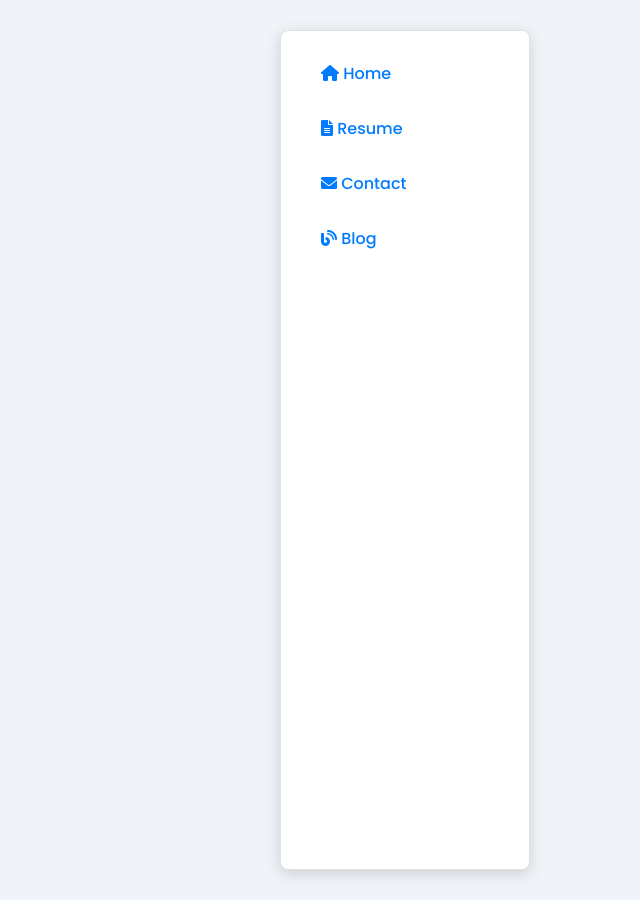
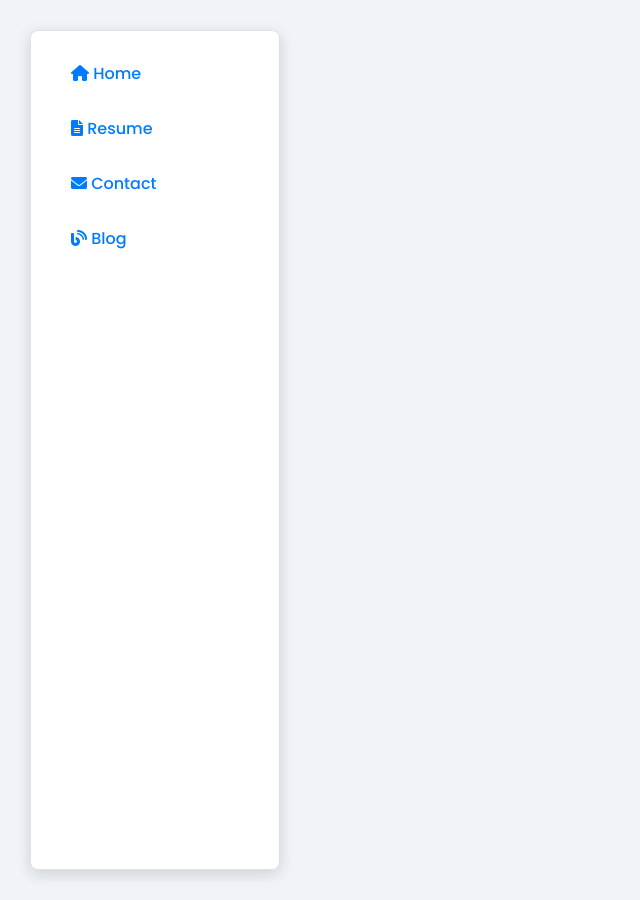
Before and after one commit to azizzailani/azizzailani.github.io, a Jekyll site: the page built from about.md, in a window 1280 px wide. Shown: the whole page, without its empty margins (0-640 px from the left). Built offline with Jekyll 4.4.1, drawn with Linux system fonts in a browser that asks for light colours; our own code applies the rules of GitHub Pages for plain Markdown files.

Commit message:
style.css: update header positioning and main container margin
Adjusted the header positioning from `sticky` to `fixed` and added comments for vertical header position and left spacing. Also, modified the main container's margin-left to prevent overlap, including a comment to indicate this change.

```diff
--- a/assets/css/style.css
+++ b/assets/css/style.css
@@ -16,7 +16,6 @@
     --min-height-content: 85vh;
     --sidebar-width: 250px;
     --content-width: calc(100% - 270px);
-    /* Lebar tetap untuk main-content */
 }
 
 /* Reset dasar */
@@ -50,12 +49,12 @@
     display: flex;
     flex-direction: column;
     align-items: flex-start;
-    position: sticky;
+    position: fixed;
+    /* Posisi fixed untuk header vertikal */
     top: var(--spacing-large);
-    /* Agar tetap di bagian atas saat menggulir */
+    left: var(--spacing-large);
+    /* Jarak kiri */
     height: calc(100vh - 2 * var(--spacing-large));
-    /* Tinggi penuh dengan padding */
-    margin-right: var(--spacing-large);
 }
 
 /* Navigasi di Header */
@@ -64,7 +63,6 @@
     flex-direction: column;
     gap: var(--spacing-small);
     width: 100%;
-    /* Lebar penuh untuk menyesuaikan konten */
 }
 
 header nav a {
@@ -84,10 +82,10 @@
 /* Kontainer utama untuk Konten */
 .container {
     display: flex;
-    flex-direction: column;
+    margin-left: calc(var(--sidebar-width) + var(--spacing-large) * 2);
+    /* Pastikan tidak overlap */
     max-width: var(--max-width-content);
     width: 100%;
-    margin-left: var(--sidebar-width);
 }
 
 /* Konten Utama */
```
